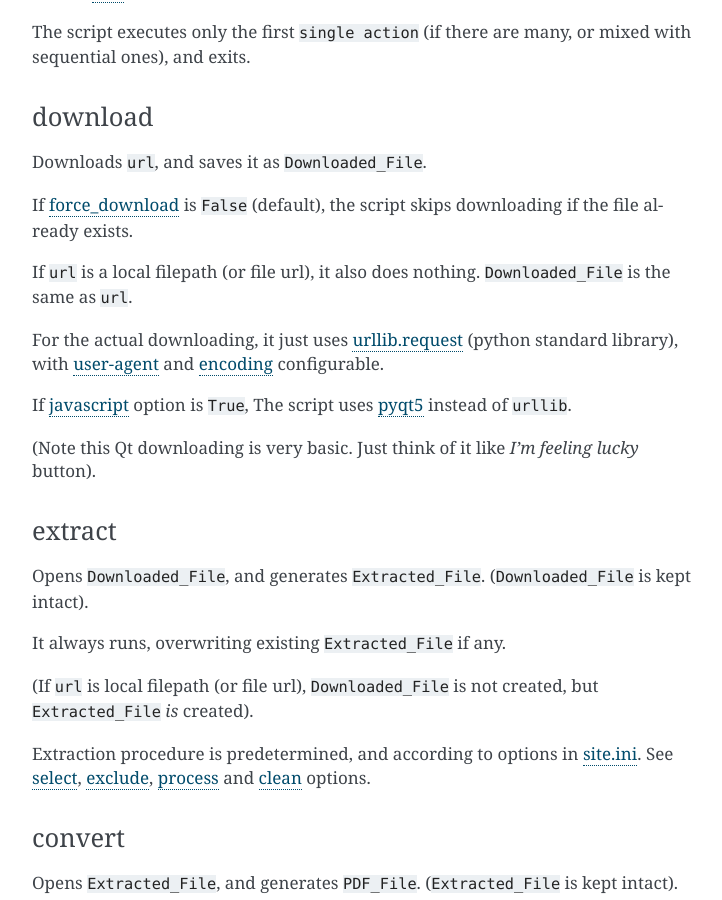
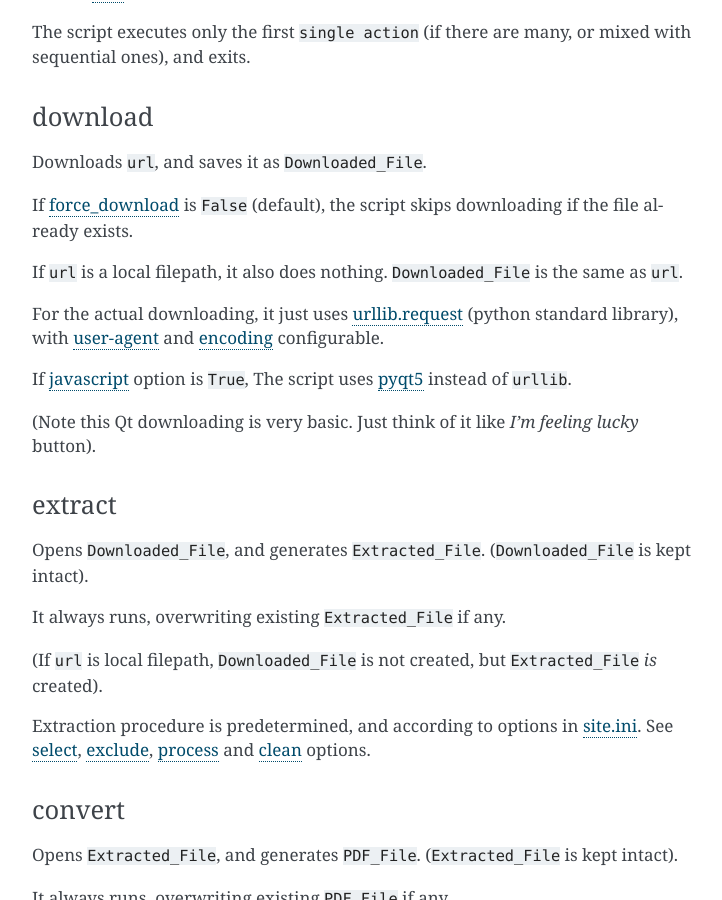
Before and after one commit to openandclose/tosixinch, a Sphinx documentation site: the page built from docs/overview.rst, in a window 1280 px wide and 900 px high, scrolled down 999 px. Shown: the whole window, without its empty margins (388-1110 px from the left). Built offline with Sphinx 7.4.7, drawn with Linux system fonts in a browser that asks for light colours; some of the changed text lies outside the part shown.

Commit message:
Fix image downloading error when input is a file url
The conversion of file url to filepath is moved
from fnew phase to url phase.
(It is better not to propagate complication to later phases,
especially for Component classes.)

```diff
--- a/CHANGELOG.rst
+++ b/CHANGELOG.rst
@@ -66,6 +66,10 @@
 * Fix ftfy calling procedure (it should be *after* successful decoding).
 
 * Fix (user) script directory resolution in runcmd.
+
+* Fix image downloading error when input is a file url
+  (The file url handling has changed: immediately change it to filepath
+  in url phase).
 
 **Dev:**
 
--- a/docs/overview.rst
+++ b/docs/overview.rst
@@ -56,7 +56,7 @@
 If `force_download <options.html#confopt-force_download>`__ is ``False`` (default),
 the script skips downloading if the file already exists.
 
-If ``url`` is a local filepath (or file url), it also does nothing.
+If ``url`` is a local filepath, it also does nothing.
 ``Downloaded_File`` is the same as ``url``.
 
 For the actual downloading, it just uses
@@ -80,7 +80,7 @@
 
 It always runs, overwriting existing ``Extracted_File`` if any.
 
-(If ``url`` is local filepath (or file url), ``Downloaded_File`` is not created,
+(If ``url`` is local filepath, ``Downloaded_File`` is not created,
 but ``Extracted_File`` *is* created).
 
 Extraction procedure is predetermined,
```
Also changed, not shown: other parts of docs/overview.rst (+3 -0 lines), 3 other files.
